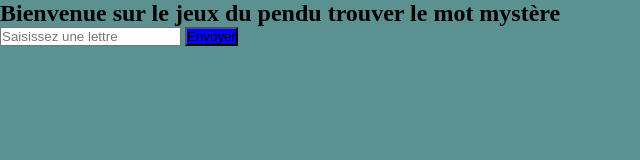
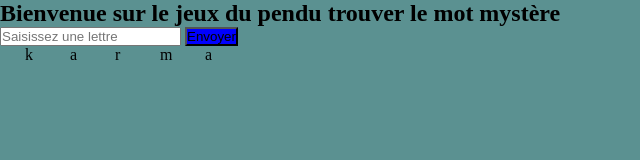
Before and after one commit to nathgarr/pendu-js, a plain HTML site: page index.html in a window 1280 px wide. Shown: the full height of the page, 0-640 px from the left. Drawn offline with Linux system fonts and the light colour scheme.

Commit message:
feat:logique start

```diff
--- a/app.js
+++ b/app.js
@@ -66,11 +66,14 @@ function sendWord(inputValue){
 }
 
 function wordSecret(){
-    for(i =0; i <= motrandom.length; i++ ){
-        motrandom.substring(0)
-        tabjeux.push(motrandom)
+    for(i =0; i < motrandom.length; i++ ){
+        let message=motrandom.substring(i,i+1)
+        tabjeux.push(message)
         let divsama = document.getElementById('mystere')
-        divsama.innerHTML ="<div></div>"
+        let divsame = document.createElement('div')
+        divsame.className="letter"
+        divsama.appendChild(divsame)
+        divsame.innerHTML = message
     }
 }
 
--- a/styles.css
+++ b/styles.css
@@ -8,3 +8,14 @@ body{
 button{
     background-color: blue;
 }
+#mystere{
+    display: flex;
+}
+.letter{
+    margin-left: 25px;
+    width: 20px;
+}
+.letter::after{
+    border-bottom: 20px;
+    border: 3px ridge black;
+}
```
